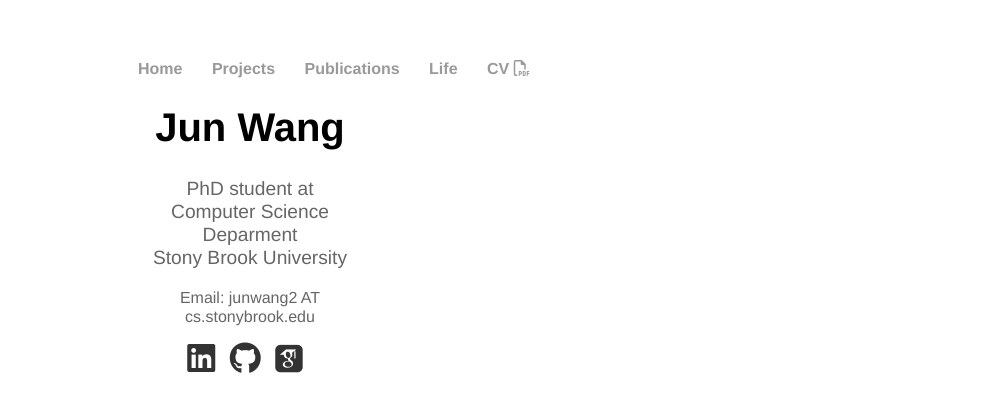
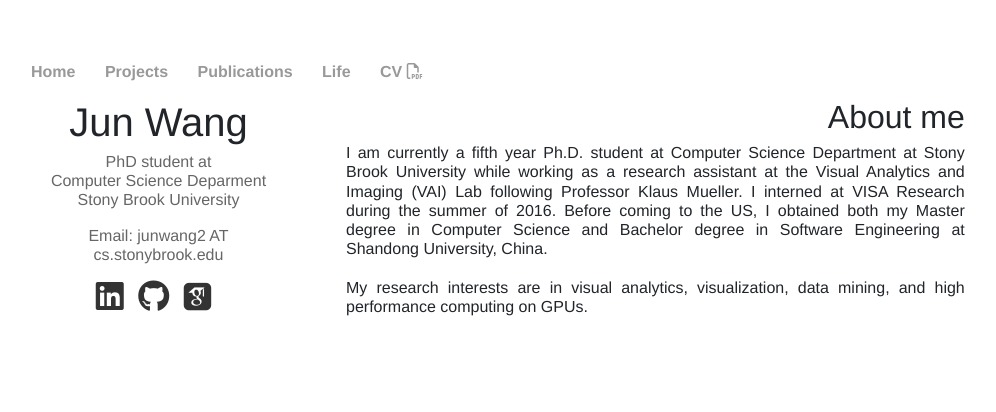
Before and after one commit to bear-bear/bear-bear.github.io, a Jekyll site: the page built from index.html, in a window 1280 px wide. Shown: the top 412 px of the page, without its empty margins (54-1050 px from the left). Built offline with Jekyll 4.4.1, drawn with Linux system fonts in a browser that asks for light colours; nearby versions of some CDN libraries; some web fonts are replaced.

Commit message:
bio and cv

```diff
--- a/_includes/head.html
+++ b/_includes/head.html
@@ -4,9 +4,11 @@
 <!-- Enable responsiveness on mobile devices-->
 <meta name="viewport" content="width=device-width, initial-scale=1.0, maximum-scale=1">
 <title>{{ page.title }}</title>
+<!-- bootstrap -->
+<link rel="stylesheet" href="https://maxcdn.bootstrapcdn.com/bootstrap/4.0.0-beta/css/bootstrap.min.css" integrity="sha384-/Y6pD6FV/Vv2HJnA6t+vslU6fwYXjCFtcEpHbNJ0lyAFsXTsjBbfaDjzALeQsN6M" crossorigin="anonymous">
+<!-- academic icons -->
+<link rel="stylesheet" href="{{ site.baseurl }}css/academicons.min.css"/>
 <!-- link to main stylesheet -->
 <link rel="stylesheet" href="{{ site.baseurl }}css/styles.css">
-<!-- academic icons -->
-<link rel="stylesheet" href="{{ site.baseurl }}css/academicons.min.css"/>
 <!-- font awesome icons -->
 <script src="https://use.fontawesome.com/7dd011a290.js"></script>
--- a/_includes/header.html
+++ b/_includes/header.html
@@ -4,6 +4,6 @@
         <li><a href="{{ site.baseurl }}">Projects</a></li>
         <li><a href="{{ site.baseurl }}">Publications</a></li>
         <li><a href="{{ site.baseurl }}">Life</a></li>
-        <li><a href="">CV <i class="fa fa-file-pdf-o" aria-hidden="true"></i></a></li>
+        <li><a href="Resume_JunWang.pdf" target="new">CV <i class="fa fa-file-pdf-o" aria-hidden="true"></i></a></li>
     </ul>
 </nav>
--- a/_layouts/default.html
+++ b/_layouts/default.html
@@ -6,8 +6,8 @@
 </head>
 
 <body>
+    <div class="container">
     {% include header.html %}
-    <div class="container">
 
         {{ content }}
 
--- /dev/null
+++ b/_sass/blurb.scss
@@ -0,0 +1,41 @@
+.contact {
+    text-align: center;
+    font-family: 'Helvetica', 'Arial', 'Sans-Serif';
+    h1 {
+        font-size: 2.5em;
+    }
+    p {
+        font-size: 1em;
+        line-height: 1.2em;
+        color: #666;
+    }
+    p.email {
+        font-size: 1em;
+    }
+    ul {
+        -webkit-padding-start: 0px !important;
+        li {
+            display: inline;
+            margin-right: 10px;
+            a {
+                text-decoration: none;
+                color: #333;
+            }
+        }
+    }
+}
+
+.bio {
+    width: 75%;
+    margin-left: 30px;
+    font-family: 'Helvetica', 'Arial', 'Sans-Serif';
+    h1 {
+        font-size: 2em;
+        text-align: right;
+    }
+    p {
+        font-size: 1em;
+        line-height: 1.2em;
+        text-align: justify;
+    }
+}
--- a/_sass/layout.scss
+++ /dev/null
@@ -1,62 +0,0 @@
-// Layout
-//
-// Styles for managing the structural hierarchy of the site.
-
-body {
-    margin: 60px auto;
-    width: 70%;
-}
-
-nav {
-    ul {
-        font-family:'Helvetica', 'Arial', 'Sans-Serif';
-        padding: 0px;
-        list-style: none;
-        font-weight: bold;
-        li {
-            display: inline;
-            margin-right: 25px;
-        }
-    }
-
-    a {
-        text-decoration: none;
-        color: #999;
-    }
-    a:hover {
-        text-decoration: underline;
-    }
-}
-
-.blurb {
-    margin-left: 0px;
-    width: 25%;
-    text-align: center;
-    font-family:'Helvetica', 'Arial', 'Sans-Serif';
-    h1 {
-        font-size: 2.5em;
-    }
-    p {
-        font-size: 1.2em;
-        line-height: 1.2em;
-        color: #666;
-    }
-    p.email {
-        font-size: 1em;
-    }
-    ul {
-        -webkit-padding-start: 0px !important;
-        li {
-            display: inline;
-            margin-right: 10px;
-            a {
-                text-decoration: none;
-                color: #333;
-            }
-        }
-    }
-}
-// footer {
-//     border-top: 1px solid #d5d5d5;
-//     font-size: .8em;
-// }
--- /dev/null
+++ b/_sass/nav.scss
@@ -0,0 +1,21 @@
+nav {
+    margin-top: 60px;
+    ul {
+        font-family:'Helvetica', 'Arial', 'Sans-Serif';
+        padding: 0px;
+        list-style: none;
+        font-weight: bold;
+        li {
+            display: inline;
+            margin-right: 25px;
+        }
+    }
+
+    a {
+        text-decoration: none;
+        color: #999;
+    }
+    a:hover {
+        text-decoration: underline;
+    }
+}
--- /dev/null
+++ b/bio.md
@@ -0,0 +1,3 @@
+I am currently a fifth year Ph.D. student at Computer Science Department at Stony Brook University while working as a research assistant at the Visual Analytics and Imaging (VAI) Lab following Professor Klaus Mueller. I interned at VISA Research during the summer of 2016. Before coming to the US, I obtained both my Master degree in Computer Science and Bachelor degree in Software Engineering at Shandong University, China.<br><br>
+
+My research interests are in visual analytics, visualization, data mining, and high performance computing on GPUs.
--- a/css/styles.scss
+++ b/css/styles.scss
@@ -6,4 +6,5 @@
 // @import "base";
 // @import "type";
 // @import "code";
-@import "layout";
+@import "nav";
+@import "blurb";
--- a/index.html
+++ b/index.html
@@ -3,7 +3,9 @@ layout: default
 title: Jun Wang
 ---
 
-<div class="blurb">
+<div class="row">
+    <div class="col-3">
+        <div class="contact">
             <h1>Jun Wang</h1>
             <p>PhD student at<br> Computer Science Deparment<br>Stony Brook University</p>
             <p class="email">Email: junwang2 AT cs.stonybrook.edu</p>
@@ -13,3 +15,12 @@ title: Jun Wang
                 <li><a href="https://scholar.google.com/citations?user=01hOzYQAAAAJ&hl=en"><i class="ai ai-google-scholar-square ai-2x" aria-hidden="true"></i></a></li>
             </ul>
         </div>
+    </div>
+
+    <div class="col-9">
+        <div class="bio">
+            <h1>About me</h1>
+            <p>{% include_relative bio.md %}</p>
+        </div>
+    </div>
+</div>
```
Also changed, not shown: 1 other file. Lines whose indentation alone changed are shown as unchanged.
